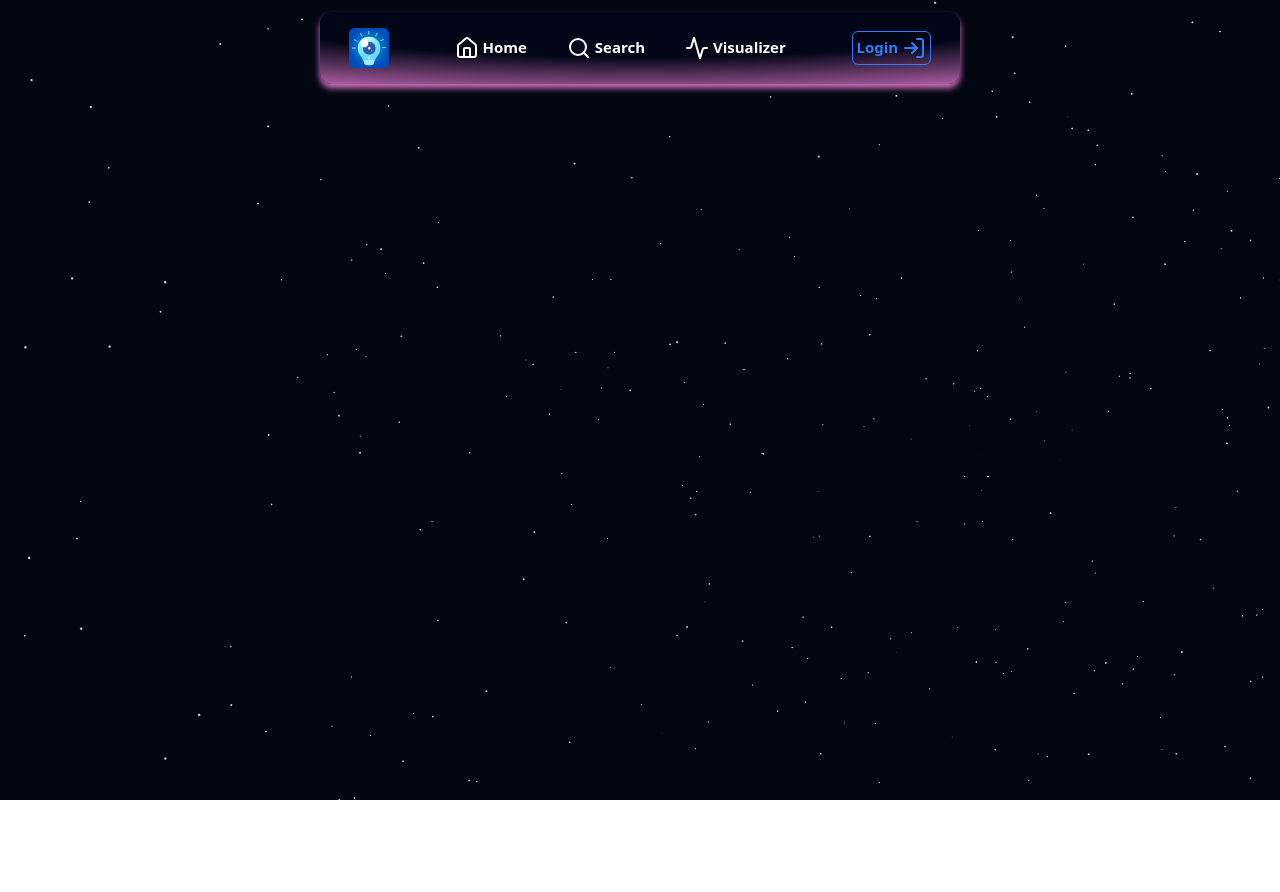
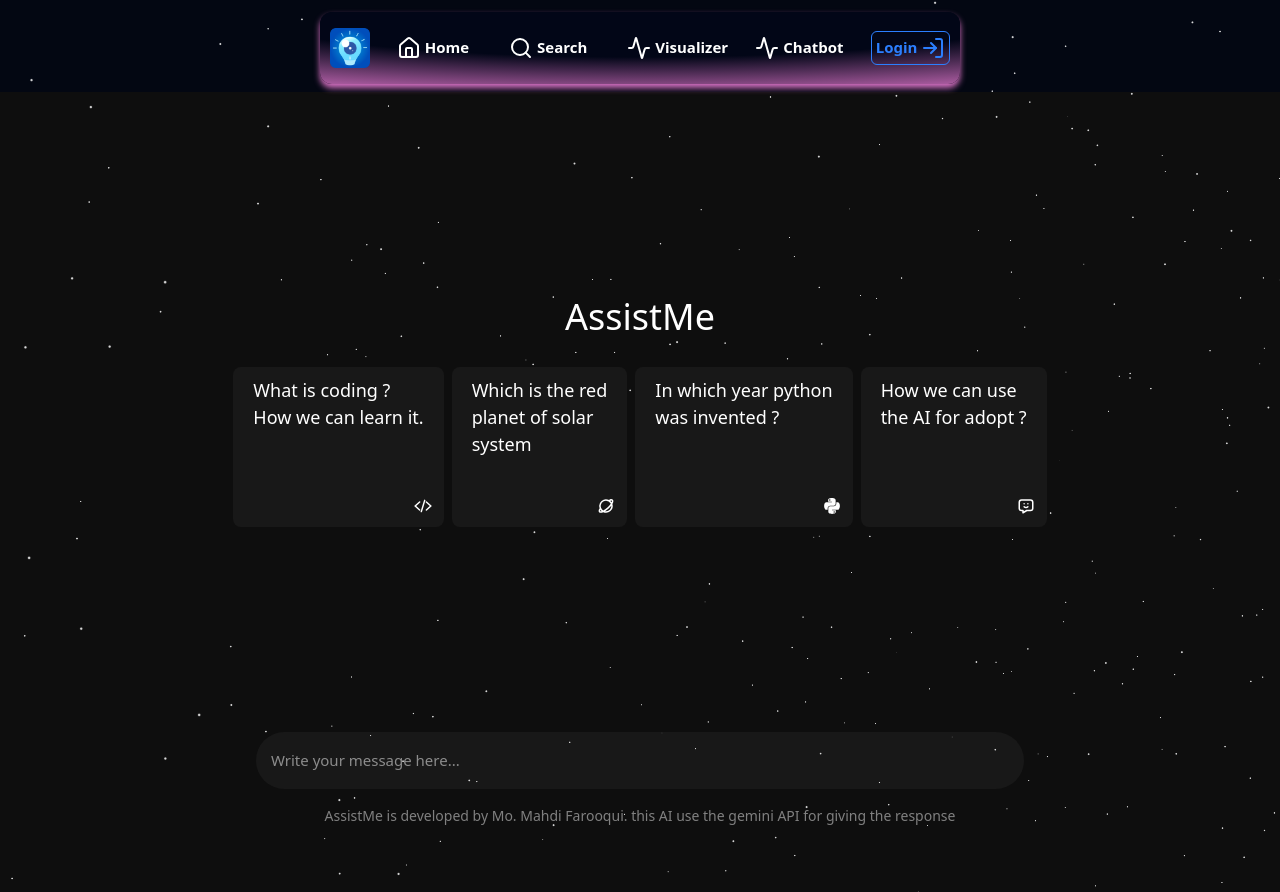
Before and after one commit to satyamyadav04/DSA-Analysis, a React (Vite) app: page /Chat in a window 1280 px wide. Before the commit the page ends 800 px from the top, so only its background shows below. Built offline with nearby package versions, Linux system fonts and the light colour scheme.

Commit message:
five change

```diff
--- a/package.json
+++ b/package.json
@@ -10,11 +10,14 @@
     "preview": "vite preview"
   },
   "dependencies": {
+    "@google/genai": "^0.9.0",
+    "@google/generative-ai": "^0.24.0",
     "@tailwindcss/vite": "^4.0.9",
     "lucide-react": "^0.477.0",
     "motion": "^12.4.7",
     "react": "^19.0.0",
     "react-dom": "^19.0.0",
+    "react-icons": "^5.5.0",
     "react-parallax-tilt": "^1.7.284",
     "react-router": "^7.2.0",
     "tailwindcss": "^4.0.9"
--- a/src/App.jsx
+++ b/src/App.jsx
@@ -4,7 +4,7 @@ import Loginform from "./components/Loginform"
 import { Routes, Route } from 'react-router'
 import Visualizer from "./components/Visualizer"
 import { useState } from "react"
-
+import Chat from "./page/chat"
 
 function App() {
 const [algorithm, setAlgorithm] = useState([]);
@@ -17,6 +17,7 @@ const [algorithm, setAlgorithm] = useState([]);
         <Route path='/' element={<Home setAlgorithm={setAlgorithm}/>} />
         <Route path='/Visualizer' element={<Visualizer algorithm={algorithm} setAlgorithm={setAlgorithm} />} />
         <Route path='/Login' element={<Loginform />} />
+        <Route path='/Chat' element={<Chat />} />
       </Routes>
     </div>
   )
--- a/src/components/Navbar.jsx
+++ b/src/components/Navbar.jsx
@@ -55,7 +55,7 @@ function Navbar({ algorithm, setAlgorithm }) {
 
   const handleAlgorithmSelection = (algokey) => {
     setAlgorithm([algokey]);
-    navigate('/Visualizer')
+    navigate('/Chatbot')
     setShowSearch(false);
     setSearchQuery("");
   };
@@ -79,6 +79,11 @@ function Navbar({ algorithm, setAlgorithm }) {
               <NavLink className="flex items-center hover:text-blue-600 " to="/"><House />&nbsp;<span>Home</span></NavLink>
               <label ref={labelRef} htmlFor="search1" className="flex items-center cursor-pointer hover:text-blue-600" onClick={() => setShowSearch(!showSearch)}><Search />&nbsp;<span>Search</span></label>
               <NavLink className="flex items-center hover:text-blue-600 " to="/Visualizer"><Activity />&nbsp;<span>Visualizer</span></NavLink>
+            </div>
+            <div className="flex gap-10 rounded-md text-[15px]">
+              {/* <NavLink className="flex items-center hover:text-blue-600 " to="/"><House />&nbsp;<span>Home</span></NavLink>
+              <label ref={labelRef} htmlFor="search1" className="flex items-center cursor-pointer hover:text-blue-600" onClick={() => setShowSearch(!showSearch)}><Search />&nbsp;<span>Search</span></label> */}
+              <NavLink className="flex items-center hover:text-blue-600 " to="/Chat"><Activity />&nbsp;<span>Chatbot</span></NavLink>
             </div>
 
             <NavLink className="rounded-md p-1 border text-[15px] flex items-center text-blue-500 hover:text-blue-400" to="/Login"><span>Login</span>&nbsp;<LogIn /></NavLink>
@@ -128,6 +133,7 @@ function Navbar({ algorithm, setAlgorithm }) {
             <NavLink className="font-bold flex flex-col gap-1 items-center hover:text-blue-600 " to="/"><House /> <span className="text-[12px]">Home</span></NavLink>
             <label htmlFor="search" onClick={() => setShowSearch(!showSearch)} className="font-bold  flex flex-col gap-1 items-center hover:text-blue-600 "><Search /><span className="text-[12px]">Search</span></label>
             <NavLink className="font-bold  flex flex-col gap-1 items-center hover:text-blue-600 " to="/Visualizer"><Activity /> <span className="text-[12px]">Visualizer</span></NavLink>
+            <NavLink className="font-bold  flex flex-col gap-1 items-center hover:text-blue-600 " to="/Chat"><Activity /> <span className="text-[12px]">Chatbot</span></NavLink>
             <NavLink className="font-bold flex flex-col gap-1 items-center hover:text-blue-600 " to="/Login"><LogIn /> <span className="text-[12px]">Login</span></NavLink>
           </motion.div>
 
--- /dev/null
+++ b/src/page/App.css
@@ -0,0 +1,41 @@
+*{
+  margin: 0;
+  padding: 0;
+}
+body{
+  margin: 0;
+  padding: 0;
+  box-sizing: border-box;
+  overflow-x: hidden;
+}
+html{
+  overflow-x: hidden;
+}
+
+.messages{
+  display: flex;
+  flex-direction: column;
+  padding: 0px 300px;
+  padding-top: 30px;
+}
+
+.messages .userMsg{
+  clear: both;
+  background-color: #181818;
+  padding: 15px;
+  border-radius: 30px;
+  max-width: 60vw;
+  align-self: flex-end;
+  min-width: 20vw;
+}
+
+.messages .responseMsg{
+  clear: both;
+  background-color: #181818;
+  padding: 15px;
+  border-radius: 30px;
+  max-width: 60vw;
+  align-self: flex-start;
+  min-width: 20vw;
+  margin-top: 15px;
+}
--- /dev/null
+++ b/src/page/Chat.jsx
@@ -0,0 +1,121 @@
+import React, { useState } from 'react'
+// import "./App.css"
+import { IoCodeSlash, IoSend } from 'react-icons/io5'
+import { BiPlanet } from 'react-icons/bi'
+import { FaPython } from 'react-icons/fa'
+import { TbMessageChatbot } from 'react-icons/tb'
+import { GoogleGenerativeAI } from "@google/generative-ai";
+
+const Chat = () => {
+  const [message, setMessage] = useState("");
+  const [isResponseScreen, setisResponseScreen] = useState(false);
+  const [messages, setMessages] = useState([]);
+  let allMessages = [];
+
+  const hitRequest = () => {
+    if (message) {
+      generateResponse(message);
+    }
+    else {
+      alert("You must write somthing... !")
+    }
+  };
+
+
+  const generateResponse = async (msg) => {
+    if (!msg) return;
+
+    const genAI = new GoogleGenerativeAI("AIzaSyBNg813Jz62wmUYThsS-K1BfjeTwUAJ7pI");
+    const model = genAI.getGenerativeModel({ model: "gemini-1.5-flash" });
+    const result = await model.generateContent(msg);
+
+    const newMessages = [
+      ...messages,
+      { type: "userMsg", text: msg },
+      { type: "responseMsg", text: result.response.text() },
+    ];
+
+    setMessages(newMessages); // Append new messages to the existing ones
+    setisResponseScreen(true);
+    setMessage(""); // Clear the input field after sending the message
+    console.log(result.response.text());
+  };
+
+  const newChat = () => {
+    setisResponseScreen(false);
+    setMessages([]); // Clear the messages array
+  }
+
+  return (
+    <>
+      <div className="container w-screen min-h-screen overflow-x-hidden bg-[#0E0E0E] text-white">
+        {
+          isResponseScreen ?
+            <div className='h-[80vh]'>
+              <div className="header pt-[25px] flex items-center justify-between w-[100vw] px-[300px]">
+                <h2 className='text-2xl'>AssistMe</h2>
+                <button id='newChatBtn' className='bg-[#181818] p-[10px] rounded-[30px] cursor-pointer text-[14px] px-[20px]' onClick={newChat}>New Chat</button>
+              </div>
+
+              <div className="messages">
+              {
+                messages?.map((msg, index) => {
+                  return (
+                    <div key={index} className={msg.type}>{msg.text}</div>
+                  )
+                })
+              }
+                {/* <div className="userMsg">You : What is the HTML stand for</div>
+                <div className="responseMsg">HTML stand for Hyper Text Markup Language</div> */}
+              </div>
+            </div> :
+            <div className="middle h-[80vh] flex items-center flex-col justify-center">
+              <h1 className='text-4xl'>AssistMe</h1>
+              <div className="boxes mt-[30px] flex items-center gap-2">
+                <div className="card rounded-lg cursor-pointer transition-all hover:bg-[#201f1f] px-[20px] relative min-h-[20vh] bg-[#181818] p-[10px]">
+                  <p className='text-[18px]'>What is coding ? <br />
+                    How we can learn it.</p>
+
+                  <i className=' absolute right-3 bottom-3 text-[18px]'><IoCodeSlash /></i>
+                </div>
+                <div className="card rounded-lg cursor-pointer transition-all hover:bg-[#201f1f] px-[20px] relative min-h-[20vh] bg-[#181818] p-[10px]">
+                  <p className='text-[18px]'>Which is the red <br />
+                    planet of solar <br />
+                    system </p>
+
+                  <i className=' absolute right-3 bottom-3 text-[18px]'><BiPlanet /></i>
+                </div>
+
+                <div className="card rounded-lg cursor-pointer transition-all hover:bg-[#201f1f] px-[20px] relative min-h-[20vh] bg-[#181818] p-[10px]">
+                  <p className='text-[18px]'>In which year python <br />
+                    was invented ?</p>
+
+                  <i className=' absolute right-3 bottom-3 text-[18px]'><FaPython /></i>
+                </div>
+
+                <div className="card rounded-lg cursor-pointer transition-all hover:bg-[#201f1f] px-[20px] relative min-h-[20vh] bg-[#181818] p-[10px]">
+                  <p className='text-[18px]'>How we can use <br />
+                    the AI for adopt ?</p>
+
+                  <i className=' absolute right-3 bottom-3 text-[18px]'><TbMessageChatbot /></i>
+                </div>
+              </div>
+            </div>
+        }
+
+
+        <div className="bottom w-[100%] flex flex-col items-center">
+          <div className="inputBox w-[60%] text-[15px] py-[7px] flex items-center bg-[#181818] rounded-[30px]">
+            <input value={message} onChange={(e) => { setMessage(e.target.value) }} type="text" className='p-[10px] pl-[15px] bg-transparent flex-1 outline-none border-none' placeholder='Write your message here...' id='messageBox' />
+            {
+              message == "" ? "" : <i className='text-green-500 text-[20px] mr-5 cursor-pointer' onClick={hitRequest}><IoSend /></i>
+            }
+          </div>
+          <p className='text-[gray] text-[14px] my-4'>AssistMe is developed by Mo. Mahdi Farooqui. this AI use the gemini API for giving the response  </p>
+        </div>
+      </div>
+    </>
+  )
+}
+
+export default Chat
```
Also changed, not shown: 1 other file (tests, documents, lock files or other folders).
